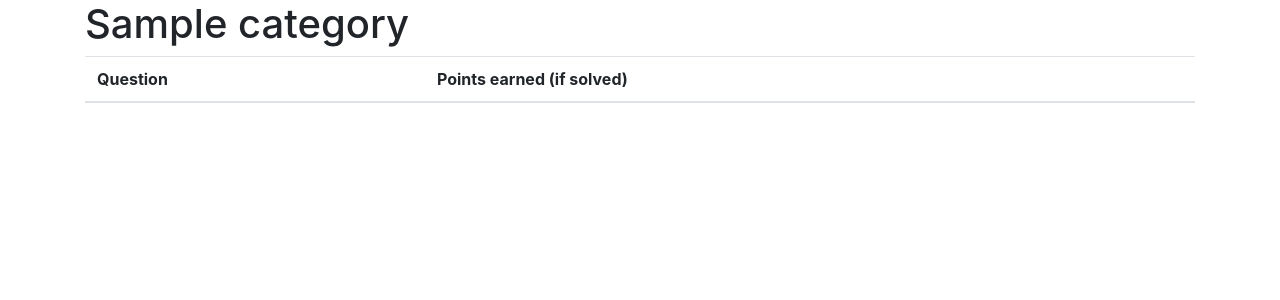
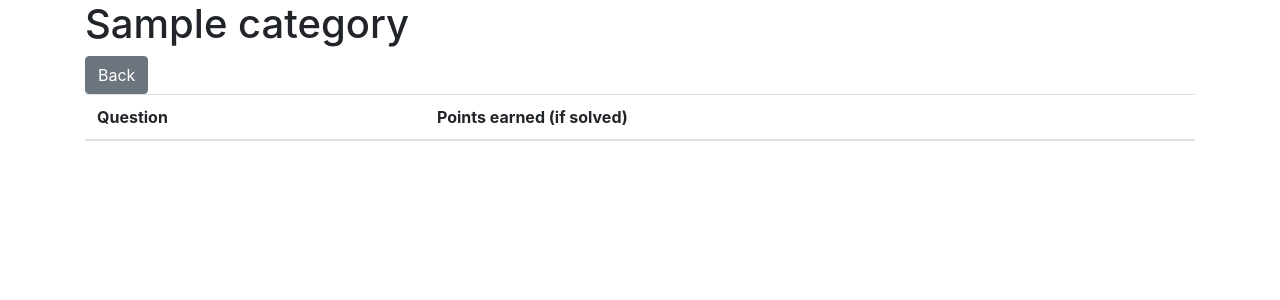
Before and after one commit to scnerd/pythonathon_v3, a Django app: page /category/1 in a window 1280 px wide. Shown: the part 56-356 px from the top of the page. Run offline with Django 3.2, Linux system fonts and the light colour scheme; a user stored in the database is signed in; tables that the repository leaves empty hold one stand-in row (values such as "Sample post"); lists and menus that the app fills with data are empty; some libraries are stand-ins or nearby versions.

Commit message:
Added back button to category page (Probably belongs on the bottom instead?)

```diff
--- a/templates/ctf/category.html
+++ b/templates/ctf/category.html
@@ -4,6 +4,8 @@
 
 {% block content %}
 <h1>{{ category.name }}</h1>
+
+<a href="{% url 'ctf:problems' %}" role="button" class="btn btn-secondary"><span class="glyphicon glyphicon-arrow-left" aria-hidden="true"></span>Back</a>
 
 <table class="table table-striped">
     <thead>
```
Also changed, not shown: README.md.
